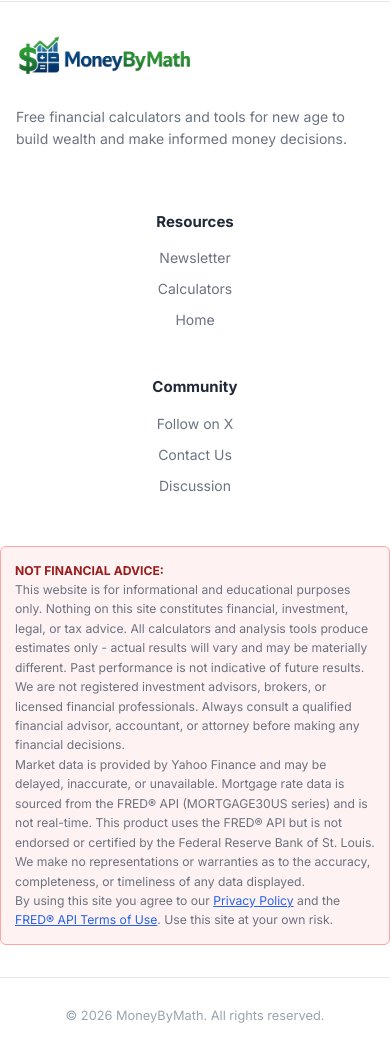
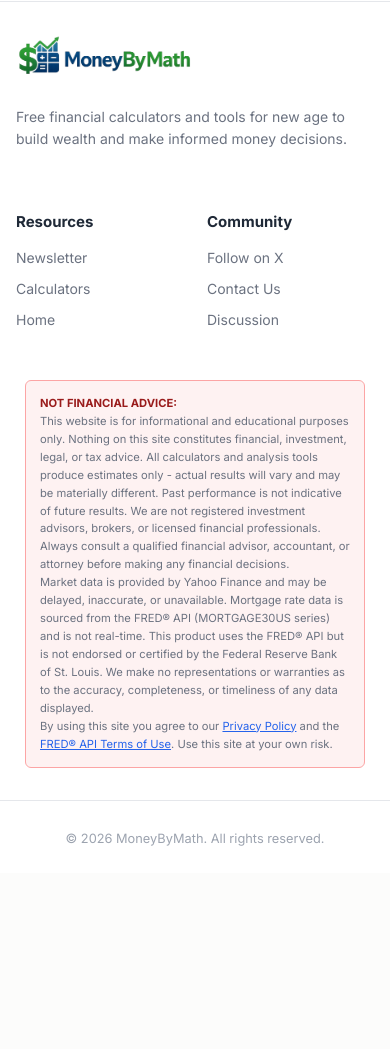
Before and after one commit to alboumgr-svg/moneybymath, a Flask app: page /car-cost in a window 390 px wide. Shown: the part 4281-5330 px from the top of the page. After the commit the page ends 5127 px from the top, so only its background shows below. Run offline with Flask 3, Linux system fonts and the light colour scheme.

Commit message:
CSS Changes

```diff
--- a/static/styles.css
+++ b/static/styles.css
@@ -1189,6 +1189,7 @@ section {
     border: 1.5px solid #FCA5A5;
     border-radius: 8px;
     margin-bottom: 2rem;
+    max-width: calc(100vw - 50px) !important; margin-left: auto !important; margin-right: auto !important;
 }
 
 .footer-disclaimer p {
@@ -2532,12 +2533,6 @@ section {
     /* Ensure two-column input rows stack */
     .input-row {
         grid-template-columns: 1fr;
-    }
-
-    /* Stack footer links to a single column on phones */
-    .footer-links {
-        grid-template-columns: 1fr;
-        text-align: center;
     }
 
     .footer-column h4 {
@@ -3812,14 +3807,14 @@ html { -webkit-overflow-scrolling: touch; }
    23 — FOOTER
    ══════════════════════════════════════════════════════════════ */
 
-@media (max-width: 480px) {
+@media (max-width: 768px) {
     .footer                     { padding: 2rem 0 1.5rem !important; }
     .footer-brand p             { max-width: 100% !important; font-size: 0.875rem !important; line-height: 1.6 !important; }
     .footer-logo                { max-height: 44px !important; }
     .footer-column h4           { font-size: 0.9375rem !important; margin-top: 0.75rem !important; }
     .footer-column a            { font-size: 0.875rem !important; }
-    .footer-disclaimer          { padding: 0.875rem !important; border-radius: 6px !important; }
-    .footer-disclaimer p        { font-size: 0.76rem !important; line-height: 1.6 !important; }
+    .footer-disclaimer          { padding: 0.875rem !important; border-radius: 6px !important; max-width: calc(100vw - 50px) !important; margin-left: auto !important; margin-right: auto !important;}
+    .footer-disclaimer p        { font-size: 0.7rem !important; line-height: 1.6 !important; }
     .footer-bottom              { font-size: 0.8rem !important; }
     .footer-ad                  { padding: 8px !important; }
 }
@@ -4092,6 +4087,6 @@ html { -webkit-overflow-scrolling: touch; }
 
     /* Navigation */
     .navbar {
-        background: var(--bg-secondary);
-    }
-}
+        background: var(--bg-main);
+    }
+}
```
